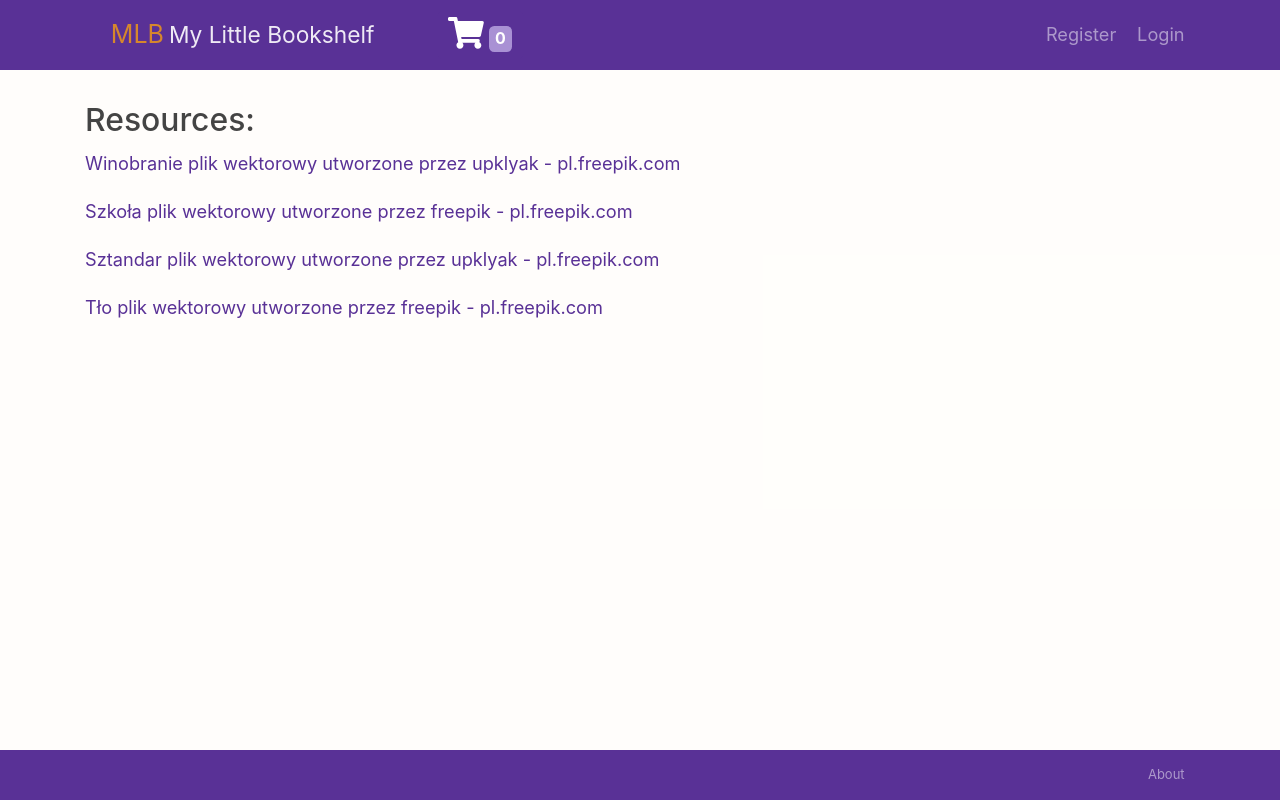
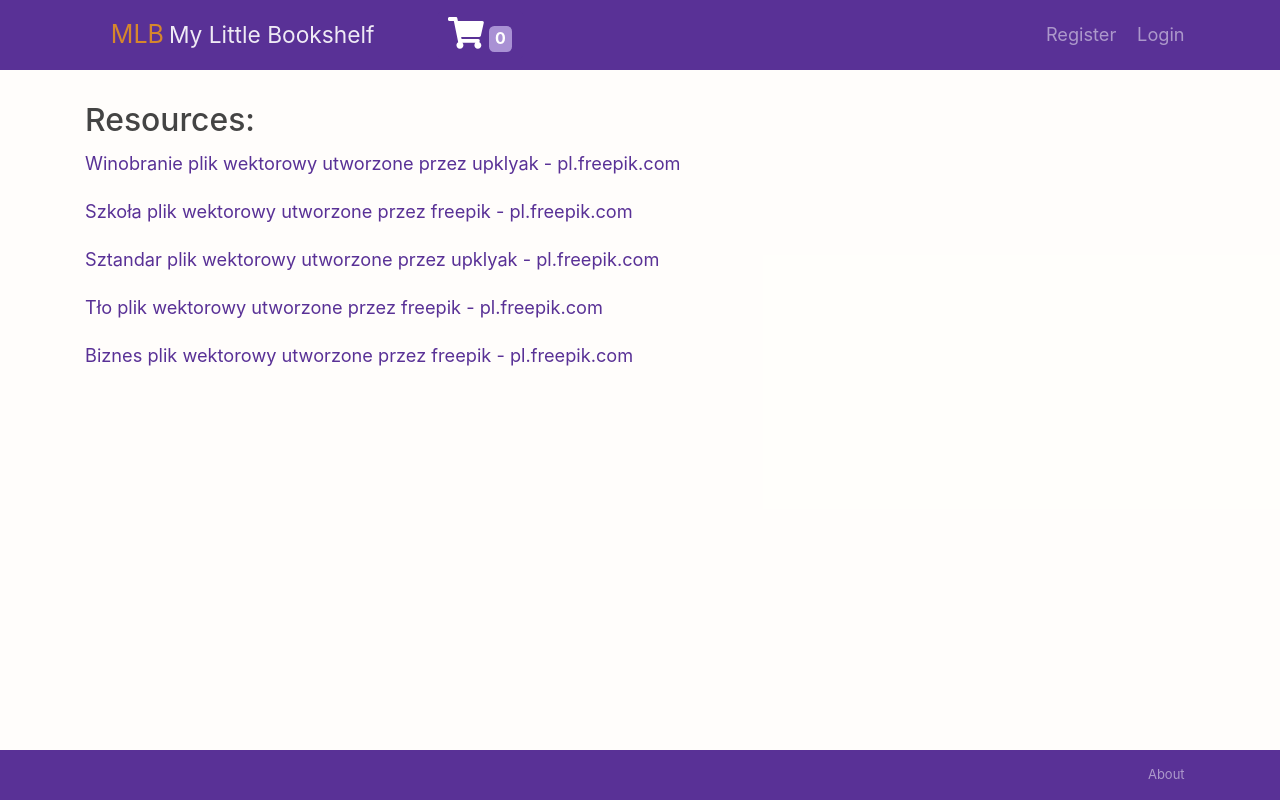
Before and after one commit to Kukulim/MLB-Vue-front, a Vue app: page /about in a window 1280 px wide. Built offline with nearby package versions, Linux system fonts and the light colour scheme.

Commit message:
default img

```diff
--- a/src/components/shop/product/product.vue
+++ b/src/components/shop/product/product.vue
@@ -4,8 +4,15 @@
     <!--Card image-->
     <div class="view overlay">
       <img
+        v-if="item.imageUrl != null"
         class="card-img-top"
         v-bind:src="item.imageUrl"
+        alt="Card image cap"
+      />
+      <img
+        v-if="item.imageUrl == null"
+        class="card-img-top"
+        src="@/assets/mockBook.jpg"
         alt="Card image cap"
       />
       <a href="#!">
--- a/src/views/infrastructureViews/About.vue
+++ b/src/views/infrastructureViews/About.vue
@@ -21,6 +21,11 @@
         >Tło plik wektorowy utworzone przez freepik - pl.freepik.com</a
       >
     </p>
+    <p>
+      <a href="https://pl.freepik.com/wektory/biznes"
+        >Biznes plik wektorowy utworzone przez freepik - pl.freepik.com</a
+      >
+    </p>
   </div>
 </template>
 
```
Also changed, not shown: src/assets/mockBook.jpg (added).
